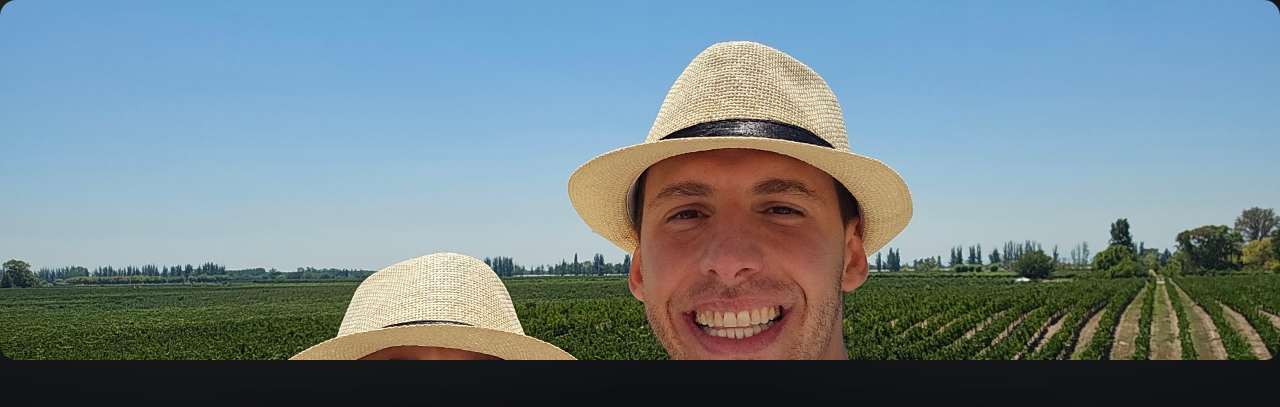
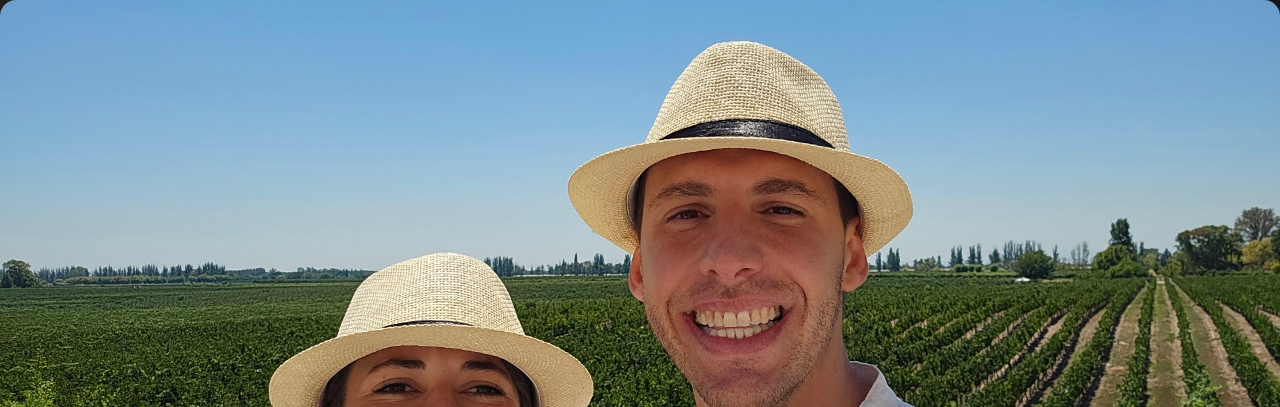
Before and after one commit to Rodri2411/boda, a plain HTML site: page index.html in a window 1280 px wide. Shown: the top 407 px of the page. Drawn offline with Linux system fonts and the light colour scheme.

Commit message:
Update style.css

```diff
--- a/style.css
+++ b/style.css
@@ -133,12 +133,6 @@ hr.sep{
   color: var(--muted);
   font-size: 13px;
 }
-.photo.hero{
-  max-height: 360px;
-  overflow: hidden;
-  border-radius: 16px;
-  margin-bottom: 20px;
-}
 
 .photo.hero{
   border-radius: 16px;
@@ -151,7 +145,6 @@ hr.sep{
   height: auto;
   display: block;
 }
-
 
 .title{
   background: linear-gradient(
```
